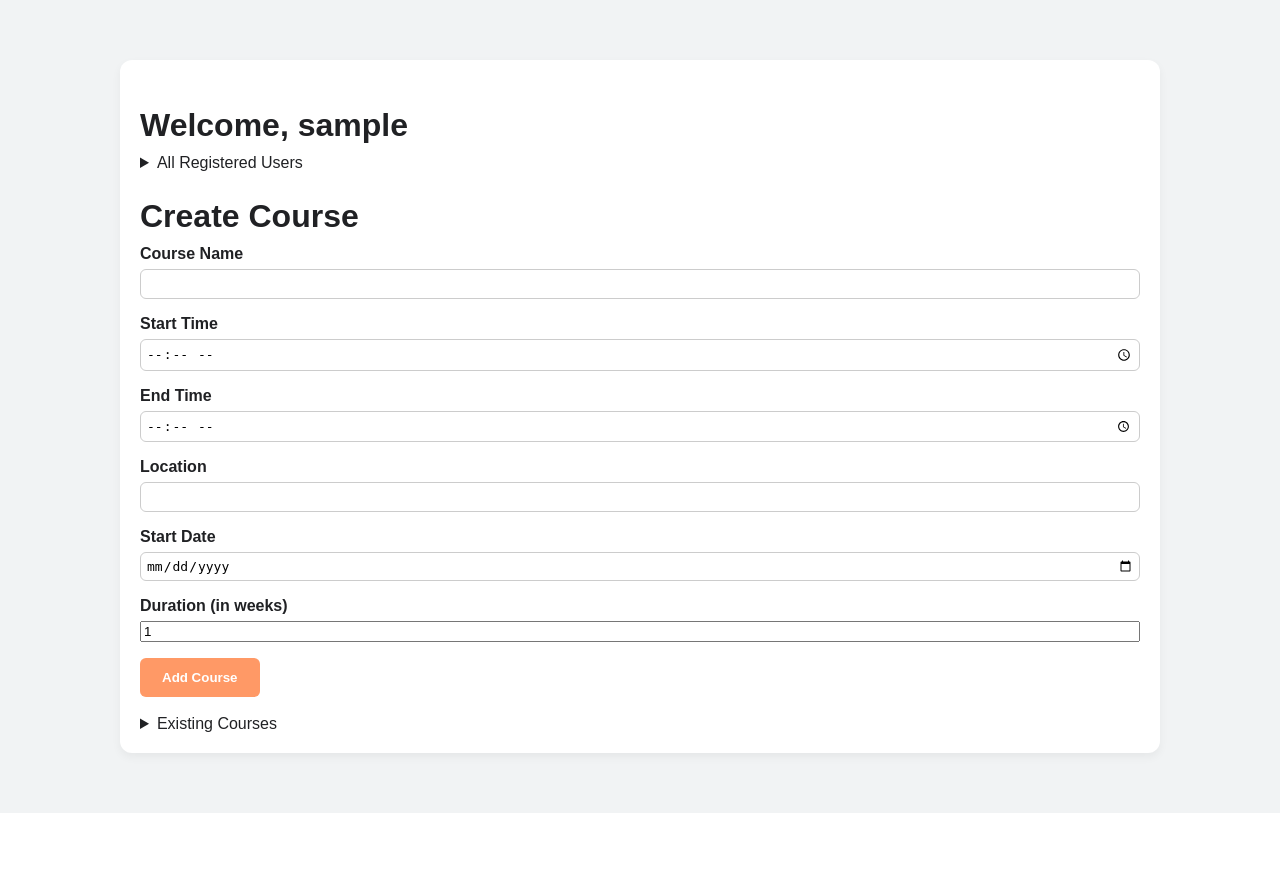
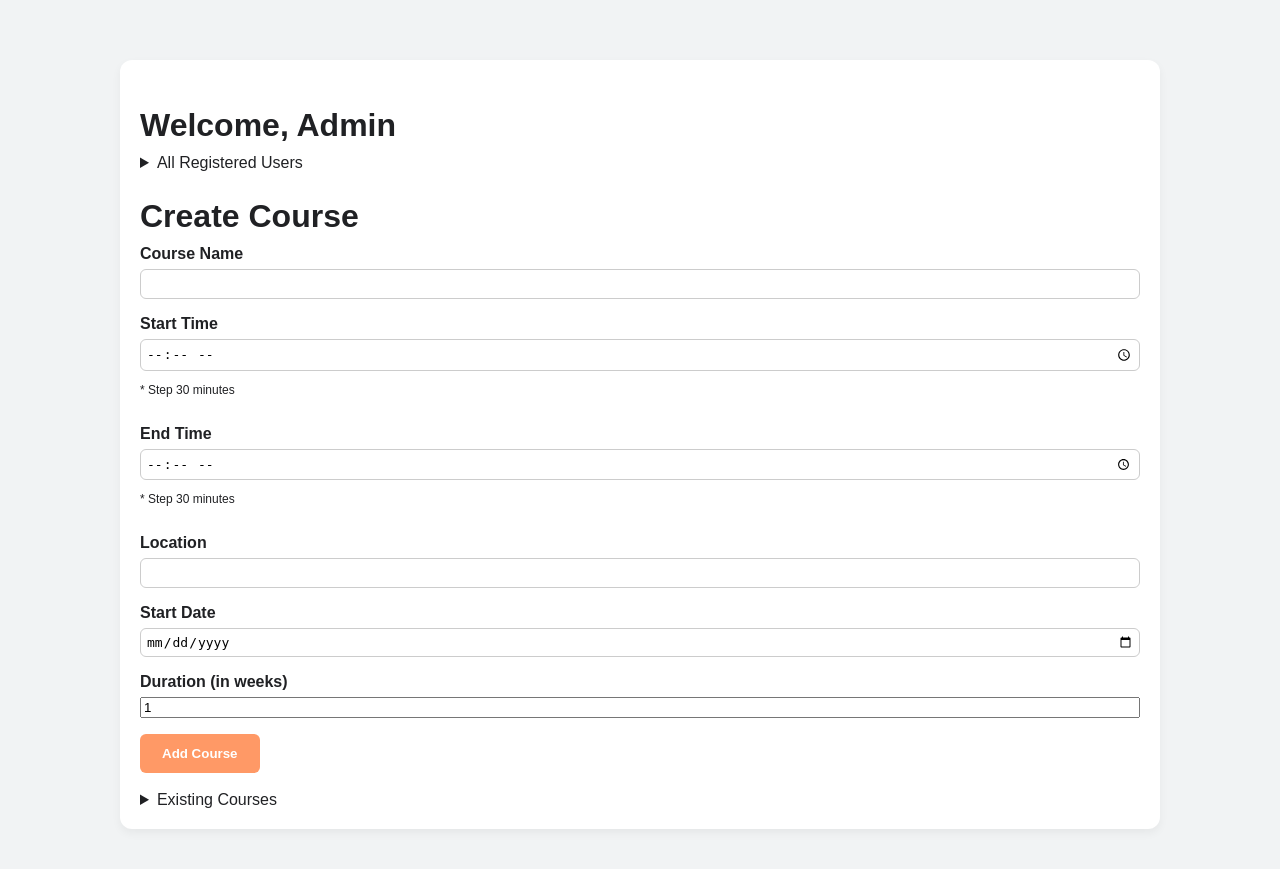
Before and after one commit to hyoond/TT4L-04, a Flask app: template templates/admin_dashboard.html in a window 1280 px wide. Shown: the part 70-939 px from the top of the page. Before the commit the page ends 883 px from the top, so only its background shows below. Run offline with Flask 3, Linux system fonts and the light colour scheme; the template is opened without the code that fills it: most values are stand-ins (such as "Sample title", 1, 10 or a date in 2020).

Commit message:
Time input are limited to step 30 minutes

```diff
--- a/templates/admin_dashboard.html
+++ b/templates/admin_dashboard.html
@@ -19,7 +19,7 @@
     </div>
 
     <div class="container">
-        <h2>Welcome, {{ username }}</h2>
+        <h2>Welcome, Admin</h2>
         <details>
             <summary>All Registered Users</summary>
             <table>
@@ -54,11 +54,13 @@
             </div>
             <div class="form-group">
                 <label for="start_time">Start Time</label>
-                <input type="time" id="start_time" name="start_time" required>
+                <input type="time" id="start_time" name="start_time" step="1800" required>
+                <p style="font-size: 0.75em;">* Step 30 minutes</p>
             </div>
             <div class="form-group">
                 <label for="end_time">End Time</label>
-                <input type="time" id="end_time" name="end_time" required>
+                <input type="time" id="end_time" name="end_time" step="1800"required>
+                <p style="font-size: 0.75em;">* Step 30 minutes</p>
             </div>
             <div class="form-group">
                 <label for="location">Location</label>
@@ -114,9 +116,9 @@
 {% endif %}
     </div>
 {% if alert %}
-    <script>
-    alert("{{ alert }}");
-    </script>
+        <script>
+            alert("{{ alert }}");
+        </script>
 {% endif %}
 </body>
 </html>
```
